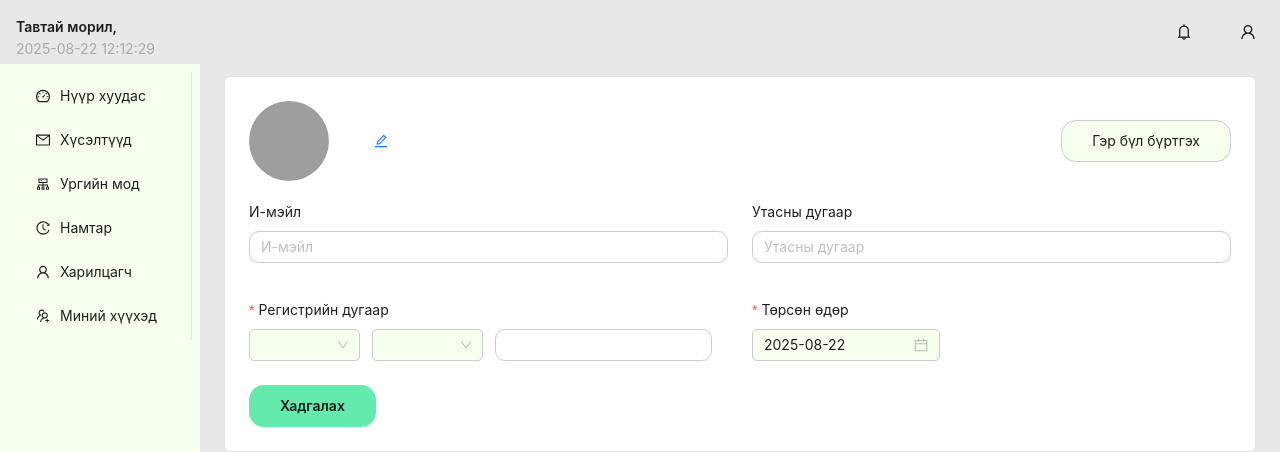
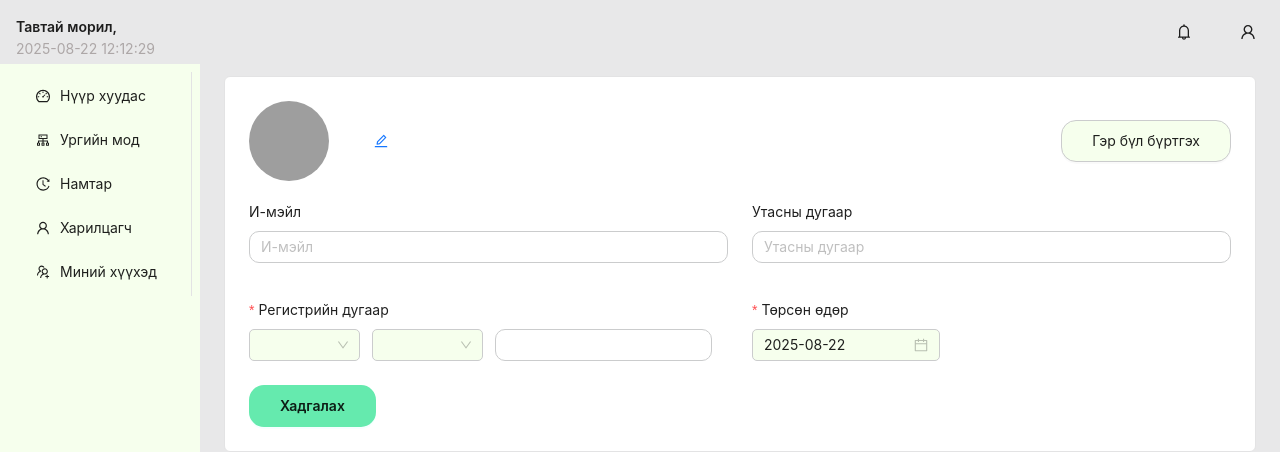
Before and after one commit to Davaador/family-tree, a React (Create React App) app: page /profile in a window 1280 px wide. Shown: the top 452 px of the page. Built offline with nearby package versions, Linux system fonts and the light colour scheme; grey boxes are pictures that could not be loaded.

Commit message:
role menu

```diff
--- a/src/layouts/AppMenu.tsx
+++ b/src/layouts/AppMenu.tsx
@@ -21,6 +21,12 @@ const AppMenu = ({ onPress }: AppMenuProps) => {
   const { roleUser } = authStore();
   console.log(roleUser, 'test');
 
+  const canSee = (userRole: string, allowedRoles?: string | string[]) => {
+    if (!allowedRoles) return true; // зөвшөөрөл заагаагүй бол бүгдэд харагдана
+    const list = Array.isArray(allowedRoles) ? allowedRoles : [allowedRoles];
+    return list.includes(userRole);
+  };
+
   const menuItems = [
     {
       key: '/',
@@ -31,6 +37,7 @@ const AppMenu = ({ onPress }: AppMenuProps) => {
       key: '/requests',
       icon: <MailOutlined />,
       label: <NavLink to="/requests">{t('dashboard.requests')}</NavLink>,
+      visibleFor: ['ROOT', 'ADMIN'],
     },
     {
       key: '/tree',
@@ -53,6 +60,10 @@ const AppMenu = ({ onPress }: AppMenuProps) => {
       label: <NavLink to="/childs">{t('dashboard.childs')}</NavLink>,
     },
   ];
+
+  const items = menuItems.filter((item) =>
+    canSee(roleUser ? roleUser[0].name : 'USER', item.visibleFor)
+  );
   return (
     <div className="p-2">
       <Menu
@@ -60,7 +71,7 @@ const AppMenu = ({ onPress }: AppMenuProps) => {
         selectedKeys={[location.pathname]}
         theme="light"
         mode="inline"
-        items={menuItems}
+        items={items}
       />
     </div>
   );
```
